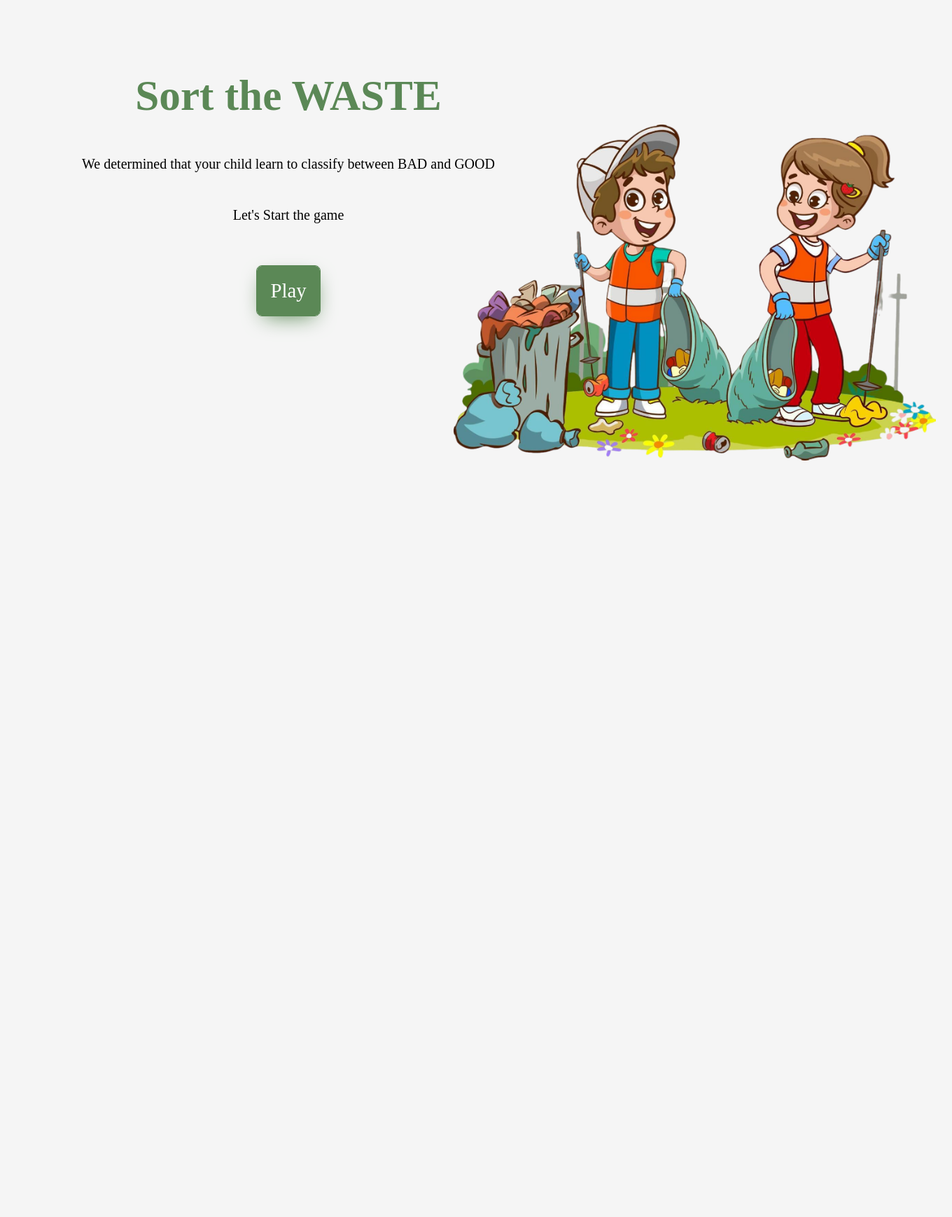
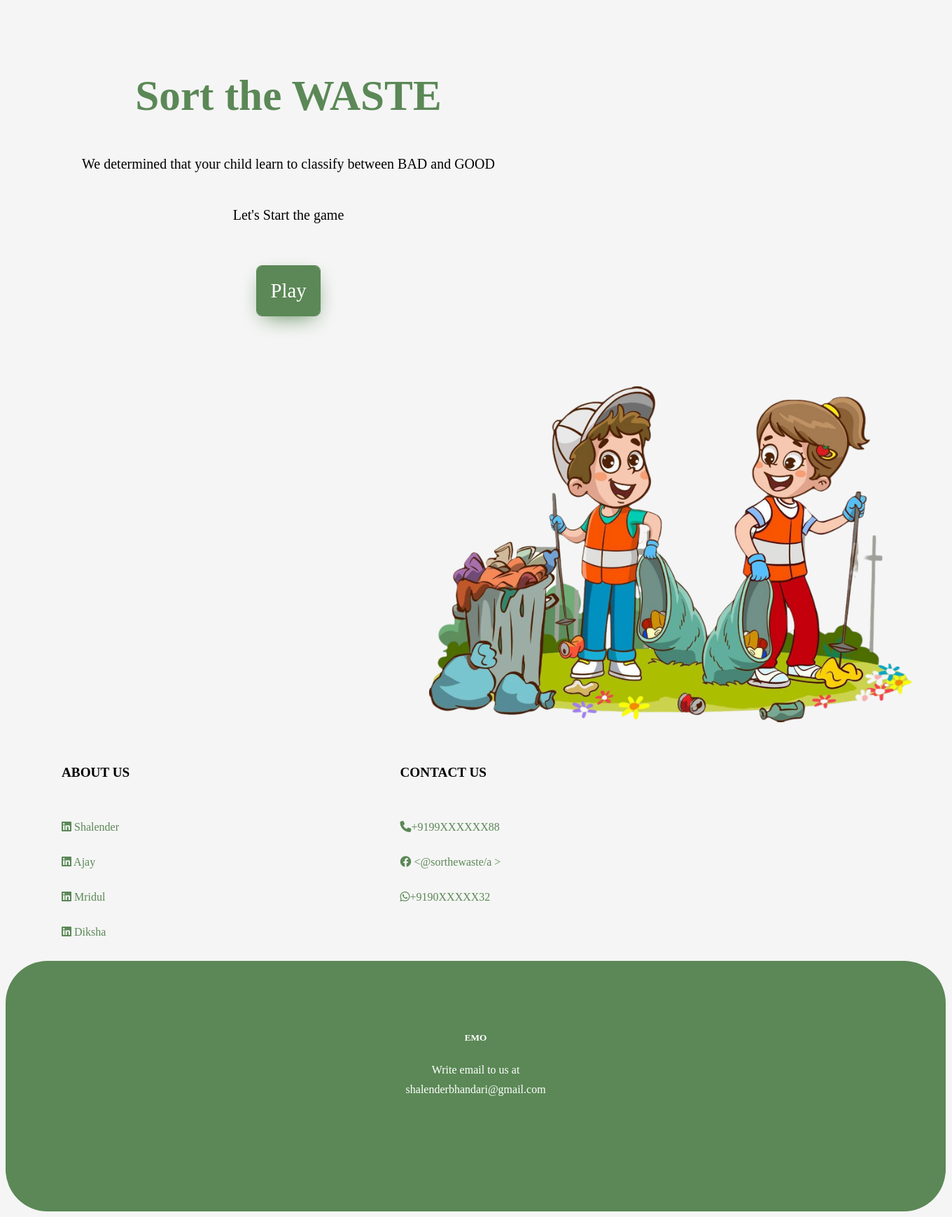
Before and after one commit to Mridul-2003/waste-sorting, a Flask app: page / in a window 1360 px wide. Shown: the part 102-1841 px from the top of the page at 70% size. Before the commit the page ends 760 px from the top, so only its background shows below. Run offline with Flask 3, Linux system fonts and the light colour scheme.

Commit message:
footer added

```diff
--- a/static/style.css
+++ b/static/style.css
@@ -104,14 +104,8 @@ a {
 }
 .container-2 img {
   height: 60vh;
-<<<<<<< HEAD
   width: 100%;
   /* margin-top: -27rem; */
-=======
-  width: 70%;
-  margin-top: -27rem;
-  margin-left:40rem;
->>>>>>> 0a3b784a152af7474980d82f0f9db83ff35e9778
 }
 .container-3 {
   display: none;
@@ -238,3 +232,103 @@ a {
     margin-right: -10rem;
   }
 }
+
+/* footer css begins */
+.footer {
+  position: relative;
+}
+.footer__bottom__content {
+  margin-top: 5rem;
+  display: flex;
+  align-items: baseline;
+  justify-content: space-between;
+  margin: 5rem auto 0;
+  padding-bottom: 10rem;
+}
+
+.footer_img {
+  position: absolute;
+  bottom: 0;
+  right: -1.5rem;
+  max-width: 50rem;
+}
+.footer__contact {
+  border-radius: 60px;
+}
+.footer_nav {
+  width: 50%;
+}
+
+.footer__body {
+  margin: auto;
+  margin-top: 100px;
+  display: flex;
+  flex-wrap: wrap;
+  grid-gap: 2.5rem;
+  align-items: baseline;
+  padding-bottom: 5rem;
+  border-bottom: 2px solid #f7f7f7;
+}
+
+.footer__nav {
+  display: flex;
+  flex-wrap: wrap;
+  flex: 9 2 auto;
+  grid-row-gap: 2.5rem;
+}
+.footer_nav__menu {
+  width: 50%;
+  /* width: 30%; */
+}
+
+.footer_nav__menu {
+  flex-basis: 33%;
+}
+
+.footer_nav__item {
+  padding: 1rem 2.5rem;
+}
+
+.footer_nav__menu__title {
+  font-size: 1.2rem;
+  text-transform: uppercase;
+}
+
+.footer_nav__link {
+  font-size: 1rem;
+  color: #5b8856;
+  transition: 0.2s all;
+}
+
+.footer_nav__link:hover {
+  color: #66bb6a;
+}
+
+.footer__contact {
+  flex: 1 0 28rem;
+  background-color: #5b8856;
+  text-align: center;
+  padding: 5rem 5rem 10rem;
+  color: #ffffff;
+  display: flex;
+  align-items: center;
+  flex-direction: column;
+  width: 87vw;
+  justify-content: center;
+  margin-right: 0;
+}
+
+.footer__contact__title {
+  margin-bottom: 1.5rem;
+}
+
+.email {
+  color: #ffffff;
+}
+.footer__contact a,
+span {
+  text-align: center;
+  margin: 5px;
+}
+
+/* footer css ends here  */
--- a/templates/index.html
+++ b/templates/index.html
@@ -4,6 +4,8 @@
     <meta charset="UTF-8" />
     <meta name="viewport" content="width=device-width, initial-scale=1.0" />
     <link rel="stylesheet" href="{{url_for('static',filename='style.css')}}" />
+    <link rel="stylesheet"
+    href="https://cdnjs.cloudflare.com/ajax/libs/font-awesome/6.4.2/css/all.min.css">
 
     <title>Waste game</title>
   </head>
@@ -55,6 +57,77 @@
       </div>
     </section>
 
+    <!-- footer starts -->
+    <footer class="footer" id="contact">
+      <div>
+        <nav class="footer__nav">
+          <ul id="about" class="footer_nav__menu down">
+            <li class="footer_nav__item">
+              <h4 class="footer_nav__menu__title">about us</h4>
+            </li>
+            <li class="footer_nav__item">
+              <a
+                href="https://www.linkedin.com/in/shalender-bhandari-300a86237/"
+                class="footer_nav__link"
+                ><i class="fa-brands fa-linkedin"></i> Shalender</a
+              >
+            </li>
+            <li class="footer_nav__item">
+              <a
+                href="https://www.linkedin.com/in/ajay308/"
+                class="footer_nav__link"
+                ><i class="fa-brands fa-linkedin"></i> Ajay</a
+              >
+            </li>
+
+            <li class="footer_nav__item">
+              <a
+                href="https://www.linkedin.com/in/mridul-mittal-969a2a1ab/"
+                class="footer_nav__link"
+                ><i class="fa-brands fa-linkedin"></i> Mridul</a
+              >
+            </li>
+            <li class="footer_nav__item">
+              <a
+                href="https://www.linkedin.com/in/diksha-verma-937b02229/"
+                class="footer_nav__link"
+                ><i class="fa-brands fa-linkedin"></i> Diksha</a
+              >
+            </li>
+          </ul>
+          <ul class="footer_nav__menu down">
+            <li id="contact" class="footer_nav__item">
+              <h4 class="footer_nav__menu__title">CONTACT US</h4>
+            </li>
+            <li class="footer_nav__item">
+              <a href="#" class="footer_nav__link"
+                ><i class="fa-solid fa-phone"></i>+9199XXXXXX88</a
+              >
+            </li>
+            <li class="footer_nav__item">
+              <a href="#" class="footer_nav__link"
+                ><i class="fa-brands fa-facebook"></i> <@sorthewaste/a
+              >
+            </li>
+            <li class="footer_nav__item">
+              <a href="#" class="footer_nav__link"
+                ><i class="fa-brands fa-whatsapp"></i>+9190XXXXX32</a
+              >
+            </li>
+          </ul>
+        </nav>
+        <div class="footer__contact">
+          <h5 class="footer__contact__title">EMO</h5>
+          <span>Write email to us at</span>
+          <a href="mailto:kisansathi@gmail.com" class="email"
+            >shalenderbhandari@gmail.com</a
+          >
+        </div>
+      </div>
+    </footer>
+
+    <!-- footer ends -->
+
     <script src="{{url_for('static',filename='javascript/javascript.js')}}"></script>
   </body>
 </html>
```
